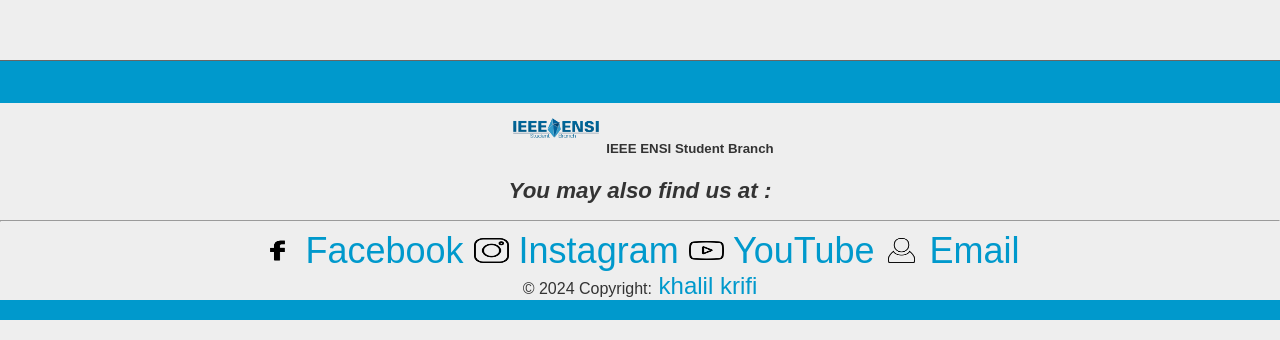
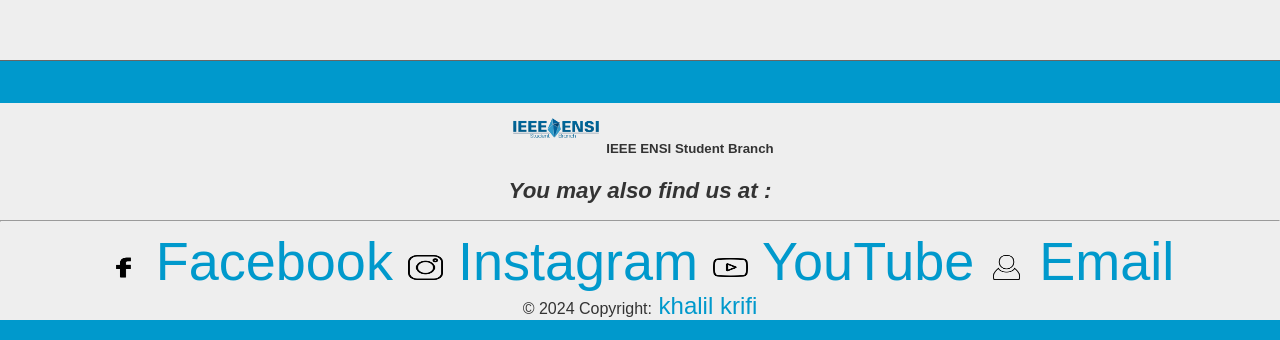
Before and after one commit to DaL1ght1/NavBar-Footer, a React (Vite) app: page / in a window 1280 px wide. Shown: the part 743-1083 px from the top of the page. Built offline with nearby package versions, Linux system fonts and the light colour scheme.

Commit message:
Update Footer.jsx

```diff
--- a/src/footer/Footer.jsx
+++ b/src/footer/Footer.jsx
@@ -7,7 +7,7 @@
 import contact from "/src/components/icons/contact.png";
 
 const Footer = () => (
-  <footer className="page-footer font-small blue pt-4">
+  <footer className="page-footer ">
     <h5 className="text-uppercase">
       <img
         src={i3elogo}
@@ -28,17 +28,22 @@
 
     <div className="col-md-3 mb-md-0 mb-3">
       <a>
+        <a className="Logosfooter">
           <img src={facebook} width="35" height="25" />
           <a href="#!"> Facebook </a>
-
+        </a>
+        <a className="Logosfooter">
           <img src={instagram} width="35" height="25" />
           <a href="#!"> Instagram </a>
-
+        </a>
+        <a className="Logosfooter">
           <img src={youtube} width="35" height="25" />
           <a href="#!"> YouTube </a>
-
+        </a>
+        <a className="Logosfooter">
           <img src={contact} width="35" height="25" />
           <a href="#!"> Email </a>
+        </a>
       </a>
     </div>
 
```
Lines whose indentation alone changed are shown as unchanged.
